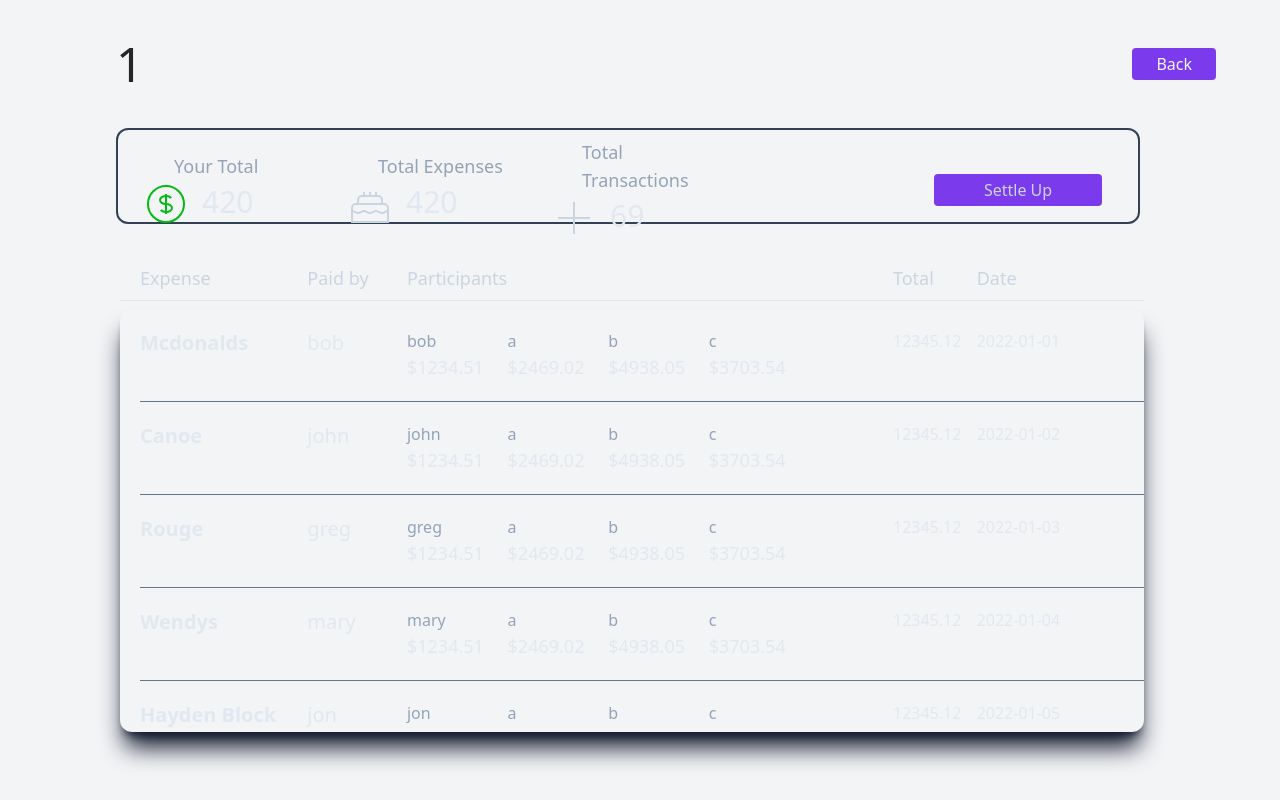
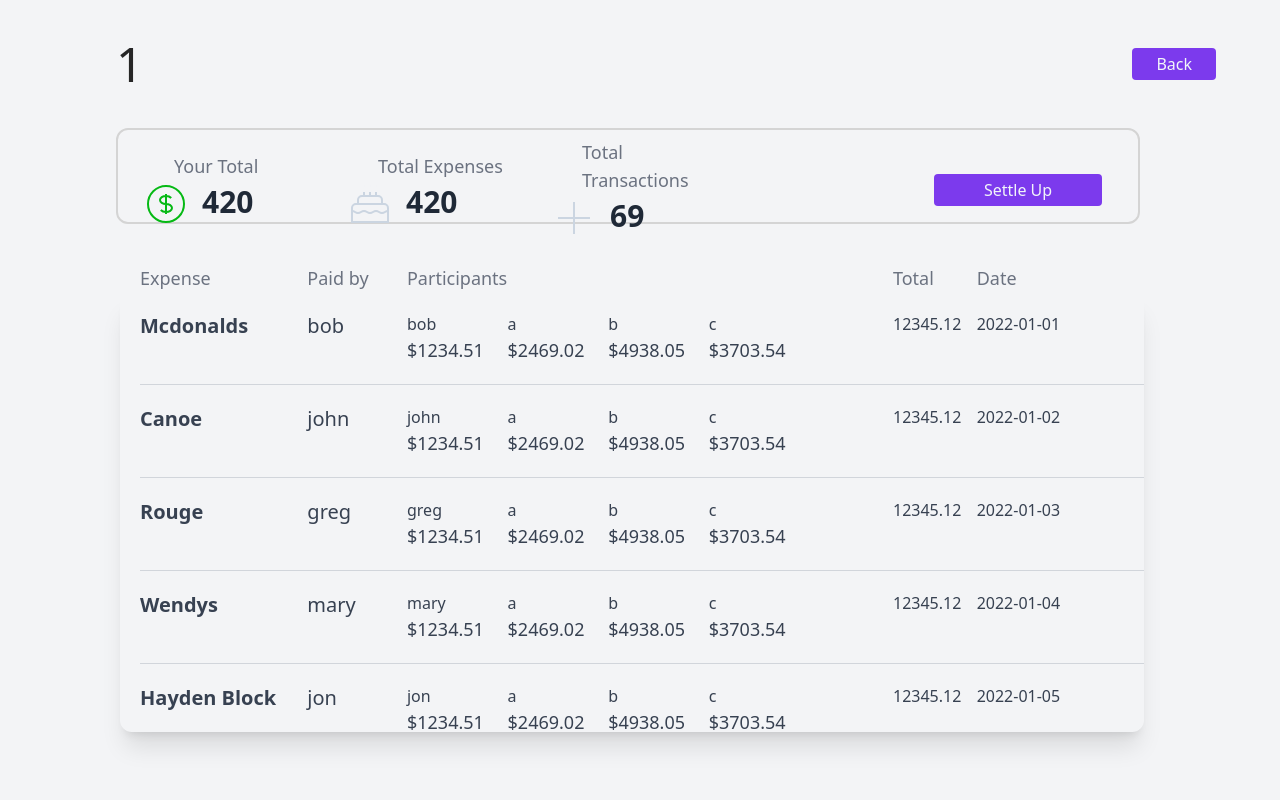
Before and after one commit to yanchenm/split, a Next.js app in the folder frontend/: page /app/group/1 in a window 1280 px wide. Built offline with nearby package versions, Linux system fonts and the light colour scheme.

Commit message:
Moved darkmode toggle to bottom left. Added light mode to detail view

```diff
--- a/frontend/components/App/Sidebar.tsx
+++ b/frontend/components/App/Sidebar.tsx
@@ -1,4 +1,7 @@
 import React from 'react';
+import { DarkmodeContext } from '../../pages/_app';
+
+import ToggleButton from '../UI/ToggleButton';
 
 type ButtonProps = {
   buttonText: string;
@@ -17,13 +20,16 @@ const SidebarButton: React.FC<ButtonProps> = ({ buttonText, svgSrc }) => {
 const Sidebar: React.FC = () => {
 
   return (
-    <div className="bg-gray-200 dark:bg-slate-900 text-neutral-800 dark:text-slate-300 w-64 space-y-6 px-4 py-7">
-
+    <DarkmodeContext.Consumer>
+      {(darkmodeProps) => {
+        return (
+          <div className="bg-gray-200 dark:bg-slate-900 text-neutral-800 dark:text-slate-300 w-64 space-y-6 px-4 py-7 transition duration-200 flex flex-col justify-between">
             {/* Logo */}
-        <a className="flex items-center space-x-2 px-4">
-          <img src="/cake.svg" className="w-8 h-8" />
+            <div>
+              <a className="flex items-center space-x-2 px-2 mb-10">
                 <span className="text-2xl font-extrabold">
-            Ligma
+                  WheresMyMoney
+                  bitch
                 </span>
               </a>
 
@@ -47,6 +53,12 @@ const Sidebar: React.FC = () => {
                 />
               </nav>
             </div>
+            {/* Dark mode toggle button */}
+            <ToggleButton toggleHandler={darkmodeProps.toggleDarkmode} toggleState={darkmodeProps.isDarkmode} />
+          </div>
+        )
+      }}
+    </DarkmodeContext.Consumer>
   )
 };
 
--- a/frontend/components/DetailView/Expense.tsx
+++ b/frontend/components/DetailView/Expense.tsx
@@ -11,7 +11,7 @@ type ExpenseProps = {
 const Expense: React.FC<ExpenseProps> = ({ name, paidBy, participants, total, date }) => {
 
   return (
-    <div className="py-5 grid grid-cols-12 text-start font-normal text-slate-200">
+    <div className="py-5 grid grid-cols-12 text-start font-normal text-gray-700 dark:text-slate-200">
       <h3 className="col-span-2 text-xl font-bold">{ name }</h3>
       <div className="col-span-1 text-xl font-medium"> { paidBy } </div>
       <div className="col-span-5 flex flex-row ml-4">
@@ -19,8 +19,8 @@ const Expense: React.FC<ExpenseProps> = ({ name, paidBy, participants, total, da
           participants.map((person: any) => {
             return (
               <span className="mr-auto text-start" key={person.name}> {/* FIX KEY */}
-                <h3 className="text-slate-400">{person.name}</h3>
-                <h3 className="text-lg font-medium text-slate-200">${(person.portion*total).toFixed(2)}</h3>
+                <h3 className="dark:text-slate-400">{person.name}</h3>
+                <h3 className="text-lg font-medium dark:text-slate-200">${(person.portion*total).toFixed(2)}</h3>
               </span>
             )
           })
--- a/frontend/components/DetailView/ExpensesList.tsx
+++ b/frontend/components/DetailView/ExpensesList.tsx
@@ -99,15 +99,14 @@ const ExpenseList: React.FC = () => {
   return (
     <div className="flex flex-col mt-10 pl-0 max-w-5xl h-3/4 pb-8">
       {/* Column names */}
-      <div className="pl-5 grid grid-cols-12 text-slate-300 font-normal text-lg">
+      <div className="pl-5 grid grid-cols-12 text-gray-500 dark:text-slate-300 font-medium text-lg">
         <h1 className="col-span-2">Expense</h1>
         <h1 className="col-span-1">Paid by</h1>
         <h1 className="col-span-5 ml-4">Participants</h1>
         <h1 className="col-span-1 col-start-10">Total</h1>
         <h1>Date</h1>
       </div>
-      <hr className="my-2 w-full" />
-      <div className="pl-5 divide-y divide-slate-500 overflow-y-auto shadow-xl shadow-slate-900 rounded-xl">
+      <div className="pl-5 divide-y divide-gray-300 dark:divide-slate-500 overflow-y-auto shadow-xl dark:shadow-slate-900 rounded-xl">
         {dummyExpenses.map((expense) => {
           return (
             <Expense
--- a/frontend/components/DetailView/GroupStats.tsx
+++ b/frontend/components/DetailView/GroupStats.tsx
@@ -17,10 +17,10 @@ type WrapperProps = {
 const SingleStat: React.FC<WrapperProps> = ({ amount, label, svgSrc}) => {
   return (
     <div className="flex flex-col col-span-1 mt-2 ml-4">
-      <h3 className="ml-10 text-lg text-slate-400">{label}</h3>
+      <h3 className="ml-10 text-lg font-medium text-gray-500 dark:text-slate-400">{label}</h3>
       <span className="flex flex-row ml-2">
         <img src={svgSrc} className="h-12 w-12"/>
-        <h3 className="text-3xl pl-3 pt-1 text-slate-200">{amount}</h3>
+        <h3 className="text-3xl pl-3 pt-1 text-gray-800 dark:text-slate-200 font-semibold">{amount}</h3>
       </span>
     </div>
 
@@ -34,7 +34,7 @@ const GroupStats: React.FC<StatProps> = ({ totalExpenses, numTxns, userBalance }
   }
 
   return (
-    <div className="max-w-5xl h-24 ml-9 mt-10 border-solid border-2 border-slate-700 rounded-xl">
+    <div className="max-w-5xl h-24 ml-9 mt-10 border-solid border-2 border-neutral-300 dark:border-slate-700 rounded-xl">
       <div className="grid grid-cols-5 items-center">
         <SingleStat
           svgSrc={userBalance > 0 ? '/green_dollar.svg' : '/red_dollar.svg'}
@@ -51,7 +51,7 @@ const GroupStats: React.FC<StatProps> = ({ totalExpenses, numTxns, userBalance }
           label='Total Transactions'
           amount={numTxns}
         />
-        <AppButton className="text-slate-300 col-start-5 mr-9 mt-2" clickHandler={hello}>Settle Up</AppButton>
+        <AppButton className="text-slate-100 font-medium col-start-5 mr-9 mt-2" clickHandler={hello}>Settle Up</AppButton>
       </div>
     </div>
   )
--- a/frontend/pages/app/index.tsx
+++ b/frontend/pages/app/index.tsx
@@ -1,11 +1,9 @@
 import type { NextPage } from 'next';
-import { Switch } from '@headlessui/react';
 import { DarkmodeContext } from '../_app';
 
 import SplitCard from '../../components/App/SplitCard';
 import NewCard from '../../components/App/NewCard';
 import Sidebar from '../../components/App/Sidebar';
-import { useRouter } from 'next/router';
 
 const splitGroups = [
   {
@@ -61,8 +59,6 @@ const splitGroups = [
 
 const Dashboard: NextPage = () => {
 
-  const router = useRouter();
-
   return (
     <DarkmodeContext.Consumer>
       {(darkmodeProps) => {
@@ -72,7 +68,7 @@ const Dashboard: NextPage = () => {
             <Sidebar />
 
             {/* Content */}
-            <div className="bg-gray-100 text-neutral-800 dark:bg-slate-800 dark:text-white flex-1 p-10 text-2xl font-bold h-screen">
+            <div className="bg-gray-100 text-neutral-800 dark:bg-slate-800 dark:text-white flex-1 p-10 text-2xl font-bold h-screen transition duration-200">
               Current Splits
               <div className="bg-gray-200 dark:bg-slate-800 dark:shadow-slate-900 mt-10 flex flex-row flex-wrap overflow-y-auto overflow-hidden h-5/6 shadow-xl rounded-xl content-start">
                 {
--- a/frontend/pages/index.tsx
+++ b/frontend/pages/index.tsx
@@ -1,7 +1,7 @@
 import type { NextPage } from 'next';
 import { useRouter } from 'next/router';
 import Button from '../components/UI/Button';
-import React, { useState } from 'react';
+import React from 'react';
 import { W3Context, DarkmodeContext } from './_app';
 import ToggleButton from '../components/UI/ToggleButton';
 import axios from 'axios'
```
Lines whose indentation alone changed are shown as unchanged.
